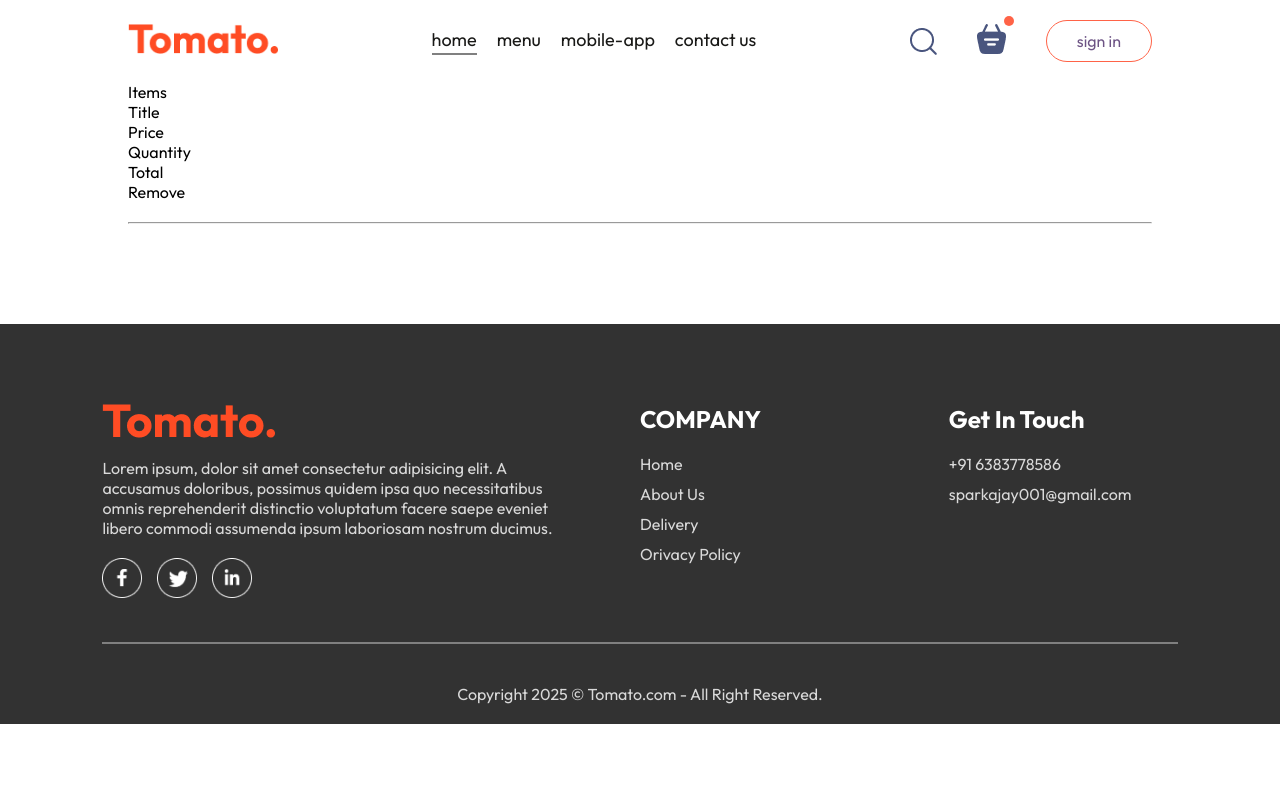
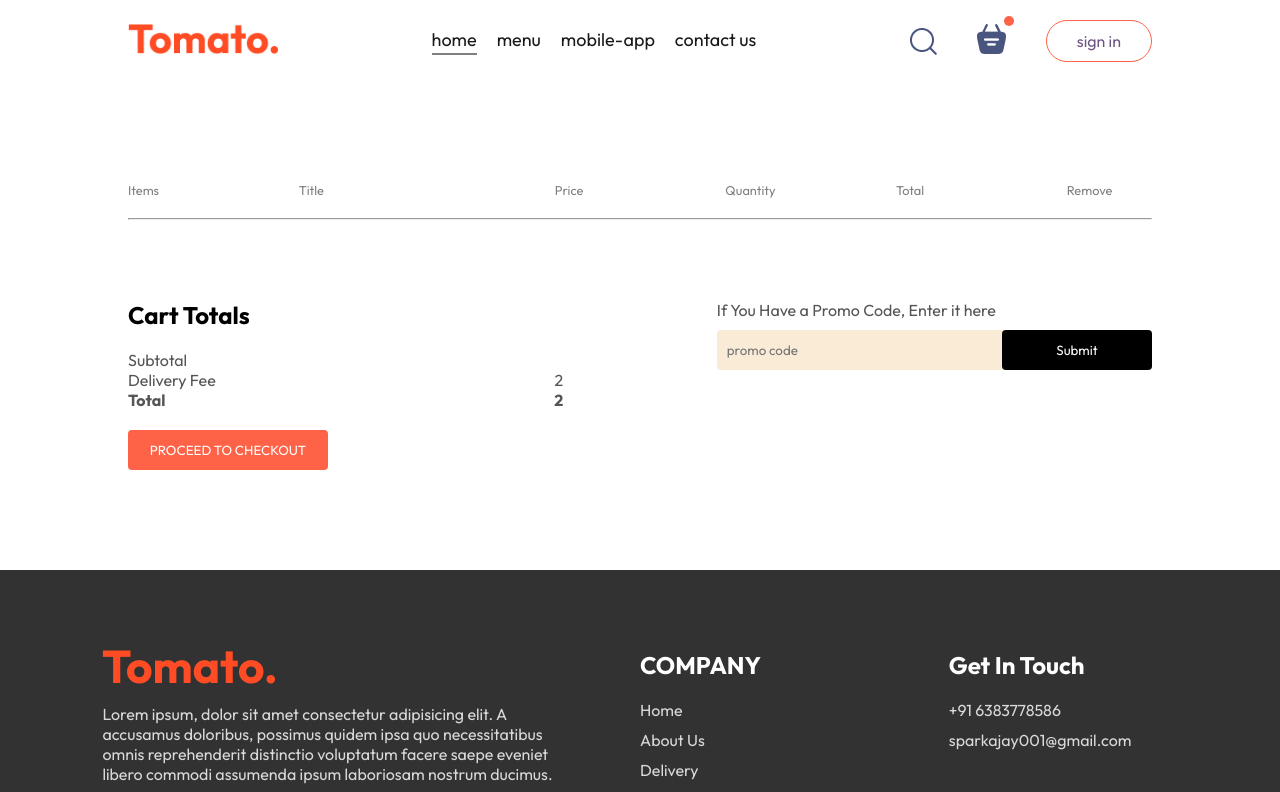
Before and after one commit to Ajay978680/food-delivery-website, a React (Vite) app in the folder OneDrive/Desktop/food delivery website/frontend/: page /cart in a window 1280 px wide. Shown: the top 792 px of the page. Built offline with nearby package versions, Linux system fonts and the light colour scheme.

Commit message:
cart functionalities

```diff
--- a/OneDrive/Desktop/food delivery website/frontend/src/components/FoodItem/FoodItem.css
+++ b/OneDrive/Desktop/food delivery website/frontend/src/components/FoodItem/FoodItem.css
@@ -72,3 +72,5 @@
 .food-item-counter img{
     width:30px;
 }
+
+/* 3:06
--- a/OneDrive/Desktop/food delivery website/frontend/src/components/Navbar/Navbar.jsx
+++ b/OneDrive/Desktop/food delivery website/frontend/src/components/Navbar/Navbar.jsx
@@ -28,4 +28,4 @@
   )
 }
 
-export default Navbar
+export default Navbar //39:44
--- a/OneDrive/Desktop/food delivery website/frontend/src/context/StoreContext.jsx
+++ b/OneDrive/Desktop/food delivery website/frontend/src/context/StoreContext.jsx
@@ -20,16 +20,26 @@
         }
     };
 
-    useEffect(()=>{
-        console.log(cartItems);
-    },[cartItems])
+    const getTotalCartAmount = () =>{
+        let totalAmount = 0;
+        for(const item in cartItems )
+        {
+            if(cartItems[item]>0)
+            {
+            let itemInfo=food_list.find ((product)=>product._id === item);
+            totalAmount +=itemInfo.price* cartItems[item];
+            }
+        }
+        return totalAmount;
+    }
 
     const contextValue = {
         food_list,
         cartItems,
         setCartItems,
         addToCart,
-        removeFromCart
+        removeFromCart,
+        getTotalCartAmount
     };
 
     return (
--- a/OneDrive/Desktop/food delivery website/frontend/src/main.jsx
+++ b/OneDrive/Desktop/food delivery website/frontend/src/main.jsx
@@ -11,5 +11,4 @@
     <App/>
   </StoreContextProvider>
   </BrowserRouter>
-
 )
--- a/OneDrive/Desktop/food delivery website/frontend/src/pages/Cart/Cart.jsx
+++ b/OneDrive/Desktop/food delivery website/frontend/src/pages/Cart/Cart.jsx
@@ -2,9 +2,10 @@
 import './cart.css'
 import {StoreContext} from '../../context/StoreContext'
 
+
 const Cart = () => {
 
-  const{cartItems,food_list,removeFromCart} = useContext(StoreContext);
+  const{cartItems,food_list,removeFromCart,getTotalCartAmount} = useContext(StoreContext);
 
   return (
     <div className='cart'>
@@ -18,6 +19,55 @@
           <p>Remove</p>
         </div>
         <br/> <hr/>
+        {food_list.map((item,index)=>{
+          if(cartItems[item._id]>0)
+          {
+            return (
+              <div>
+              <div className='cart-items-title cart-items-item'>
+                  <img src={item.image} alt=""/>
+                  <p>{item.name}</p>
+                  <p>${item.price}</p>
+                  <p>{cartItems[item._id]}</p>
+                  <p>${item.price*cartItems[item._id]}</p>
+                  <p onClick={()=>
+                    removeFromCart(item._id)
+                  }  className='cross'>x</p>
+              </div>
+              <hr/>
+              </div>
+            )
+          }
+        })}
+      </div>
+      <div className="cart-bottom">
+        <div className="cart-total">
+          <h2>Cart Totals</h2>
+          <div>
+            <div className="cart-total-details">
+              <p>Subtotal</p>
+              <p>{getTotalCartAmount}</p>
+            </div>
+            <div className="cart-total-details">
+            <p>Delivery Fee</p>
+            <p>{2}</p>
+            </div>
+            <div className="cart-total-details">
+              <b>Total</b>
+              <b>{getTotalCartAmount()+2}</b>
+            </div>
+          </div>
+          <button>PROCEED TO CHECKOUT</button>
+        </div>
+        <div className='cart-promocode'>
+            <div>
+              <p>If You Have a Promo Code, Enter it here</p>
+              <div className='cart-promocode-input'>
+                <input type='text' placeholder='promo code'/>
+                <button>Submit</button>
+              </div>
+            </div>
+        </div>
       </div>
     </div>
   )
--- a/OneDrive/Desktop/food delivery website/frontend/src/pages/Cart/cart.css
+++ b/OneDrive/Desktop/food delivery website/frontend/src/pages/Cart/cart.css
@@ -0,0 +1,107 @@
+.cart{
+    margin-top: 100px;
+}
+
+.cart-items-title{
+    display: grid;
+    grid-template-columns: 1fr 1.5fr 1fr 1fr 1fr 0.5fr;
+    align-items: center;
+    color:grey;
+    font-size: max(1vw,12px);
+}
+
+.cart-items-item{
+    margin: 10px 0px;
+    color: black;
+}
+
+.cart-items-item img{
+    width:50px;
+}
+
+.cart hr{
+    height: 1px;
+    background-color: #e2e2e2;
+    background: none;
+}
+
+.cart-items-item .cross{
+    cursor:pointer;
+}
+
+.cart-bottom{
+    margin-top: 80px;
+    display:flex;
+    justify-content: space-between;
+    gap: max(12vw,20px);
+}
+
+.cart-total{
+    flex:1;
+    display: flex;
+    flex-direction: column;
+    gap: 20px;
+}
+
+.cart-total-details{
+    display: flex;
+    justify-content: space-between;
+    color: #555;
+}
+
+.cart-total hr{
+    margin: 10px 0px;
+}
+
+.cart-total button{
+    border: none;
+    color:white;
+    background-color: tomato;
+    width: max(15vw,200px);
+    padding:12px 0px;
+    border-radius: 4px;
+    cursor: pointer;
+}
+
+.cart-promocode{
+    flex: 1;
+}
+
+.cart-promocode p{
+    color: #555;
+}
+
+.cart-promocode-input{
+    margin-top: 10px;
+    display: flex;
+    justify-content: space-between;
+    align-items: center;
+    background-color: antiquewhite;
+    border-radius: 4px;
+}
+
+.cart-promocode-input input{
+    background: transparent;
+    border: none;
+    outline: none;
+    padding-left: 10px;
+}
+
+.cart-promocode-input button{
+    width: max(10vw,150px);
+    padding:12px 5px;
+    background-color: black;
+    border: none;
+    border-radius: 4px;
+    color: white;
+}
+
+@media (max-width:750px)
+{
+    .cart-bottom{
+        flex-direction: column-reverse;
+    }
+    .cart-promocode{
+        justify-content: start;
+    }
+}
```
